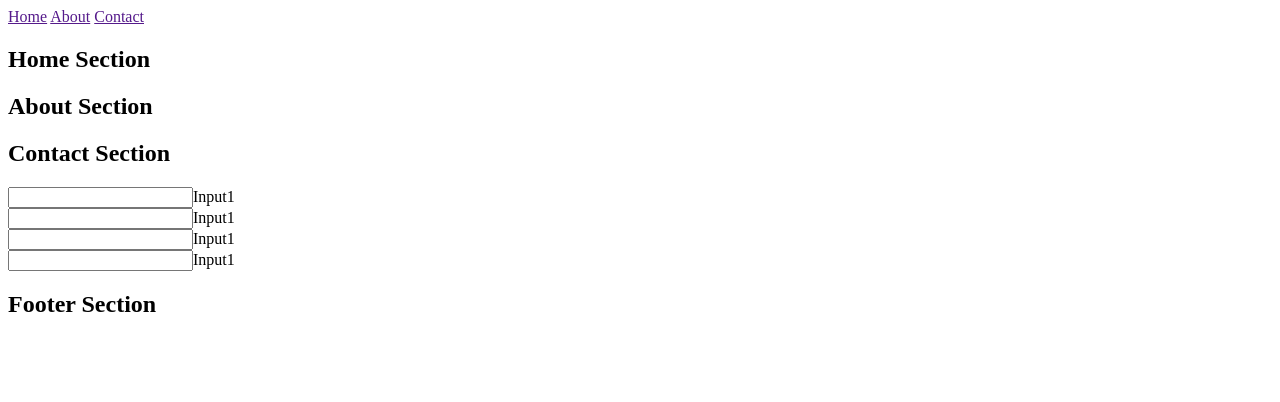
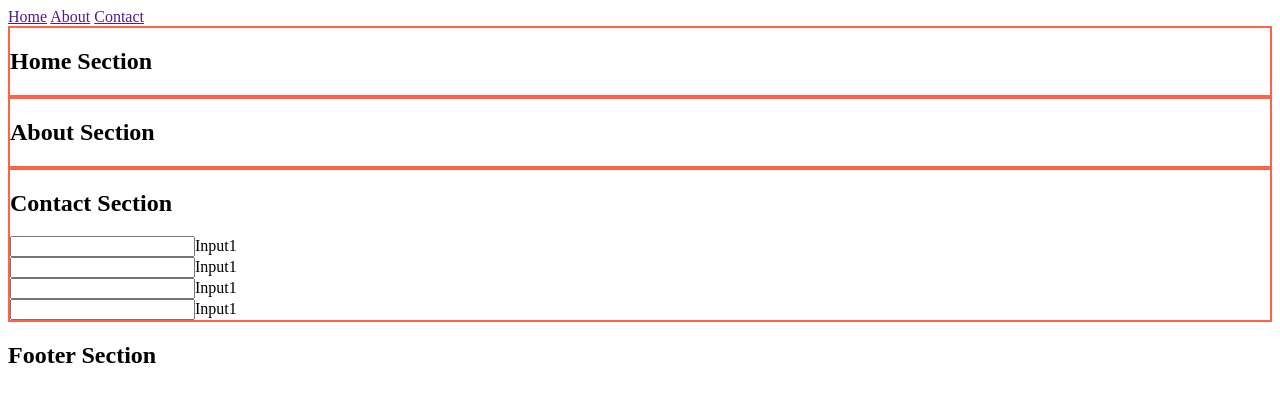
Before and after one commit to SRHridoy/Sadhinota_Camp, a plain HTML site: page Boot Camp Classes/Class-6 HTML Last And CSS Intro/index.html in a window 1280 px wide. Drawn offline with Linux system fonts and the light colour scheme.

Commit message:
Completed Class 6...

```diff
--- a/Boot Camp Classes/Class-6 HTML Last And CSS Intro/index.html
+++ b/Boot Camp Classes/Class-6 HTML Last And CSS Intro/index.html
@@ -4,6 +4,7 @@
 		<meta charset="UTF-8" />
 		<meta name="viewport" content="width=device-width, initial-scale=1.0" />
 		<title>HTML Last and CSS Intro</title>
+      <link rel="stylesheet" href="style.css">
 	</head>
 	<body>
 		<!-- Header -->
--- /dev/null
+++ b/Boot Camp Classes/Class-6 HTML Last And CSS Intro/style.css
@@ -0,0 +1,3 @@
+section{
+    border: 2px solid tomato;
+}
```
